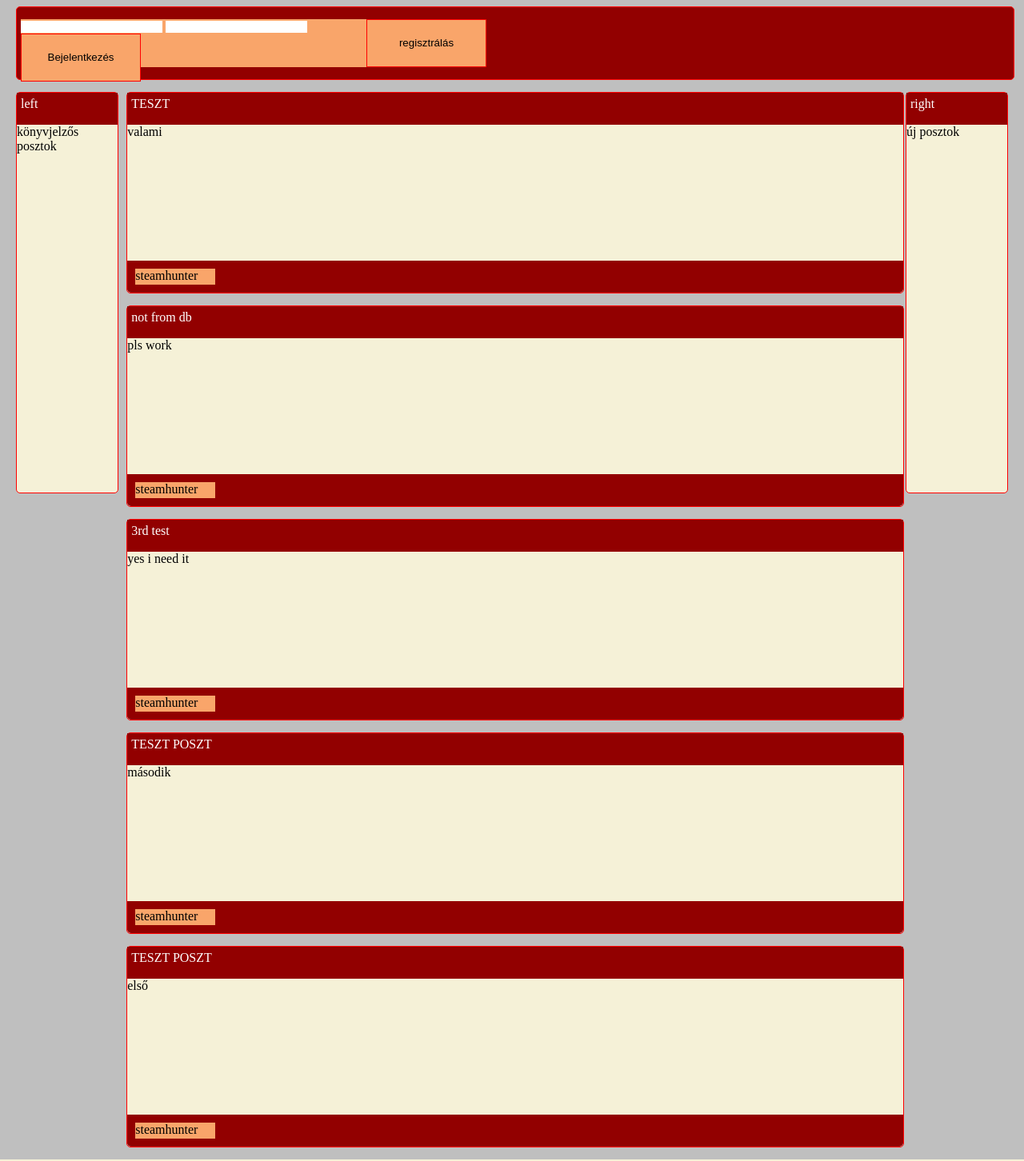
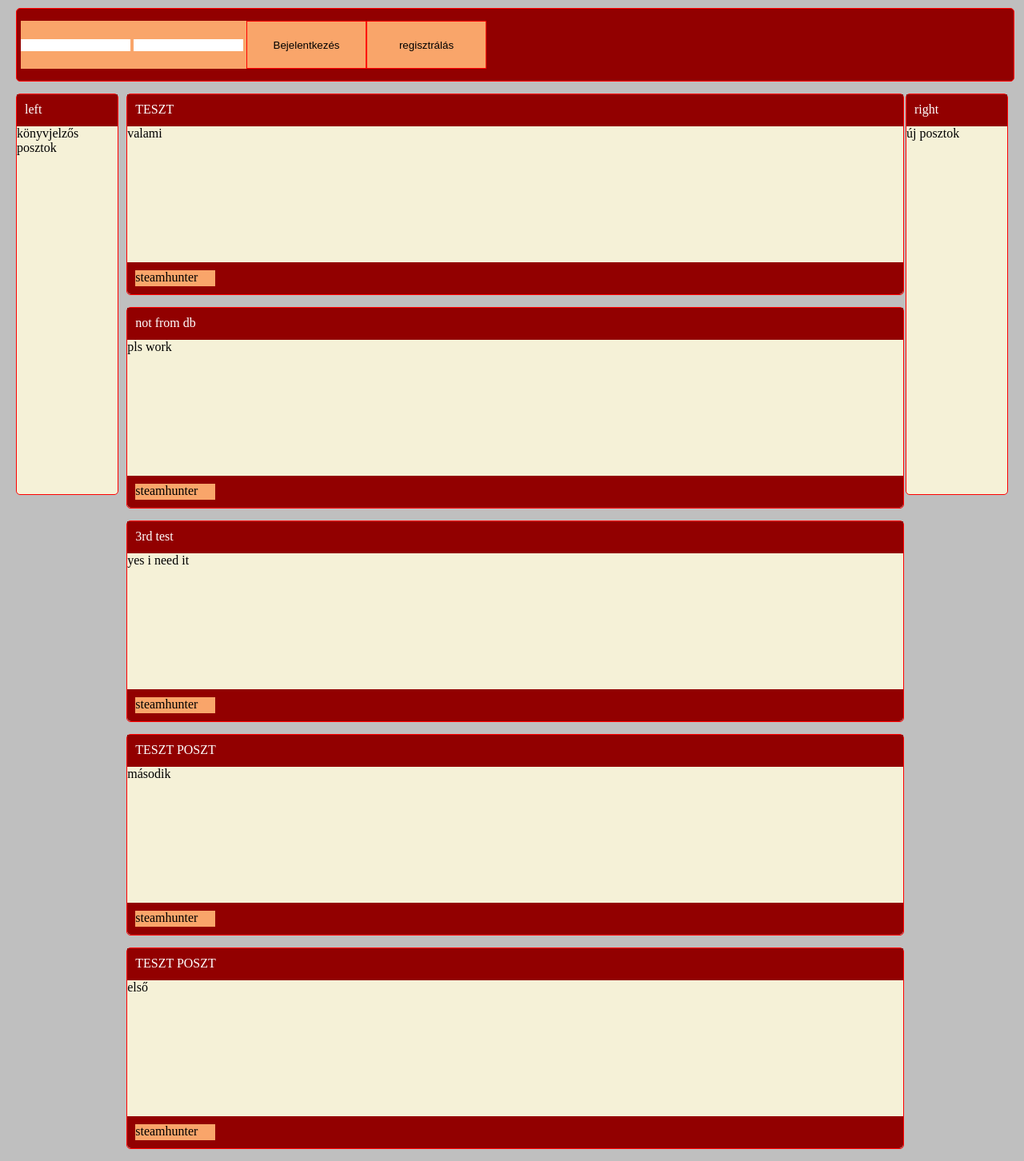
Before and after one commit to njszki-2016-14sz/szegedi-hideout, a PHP site: page / in a window 1280 px wide. Shown: the whole page at 80% size. Run offline with PHP 8.4, Linux system fonts and the light colour scheme; data comes from the database, SQL or seed files in the repository.

Commit message:
some tweak in the header

```diff
--- a/base.css
+++ b/base.css
@@ -16,7 +16,7 @@
 	padding-bottom:15px;
 	height:60px;
 	width :98.5%;
-	margin-top:0.6%;
+	margin-top:10px;
 	border-radius:5px;
 	background-color: #920000;
 	border-width:1px;
@@ -61,10 +61,9 @@
 	 background-color: #f9a56a;
 
 }
-#loginform input
+.logintextbox
 {
-
-
+	width:137px;
 }
 #loginbt
 {
@@ -144,7 +143,7 @@
 }
 .titlebar-title
 {
-	padding:5px;
+	padding:10px;
 }
 #centerfeed
 {margin-left:0.81%;
--- a/index.php
+++ b/index.php
@@ -21,8 +21,8 @@
 	<div id="login">
 	<form method="post" action="login.php" id="loginform">
 
-	<input type="text" name="username">
-	<input type="password" name="password">
+	<input type="text" name="username" class="logintextbox">
+	<input type="password" name="password" class="logintextbox">
 	<input type="submit" name="login" value="Bejelentkezés" id="loginbt">
 	</form>
 	<form method="post" id="registerfrm">
--- a/postfeed.php
+++ b/postfeed.php
@@ -32,6 +32,7 @@
 				<div class="feed">
 					<div class="titlebar">
 					<p class="titlebar-title"><?= $record['posttitle']?></p>
+
 					</div>
 				<div class="feedcontent">
 				<?=$record['post']?>
```
